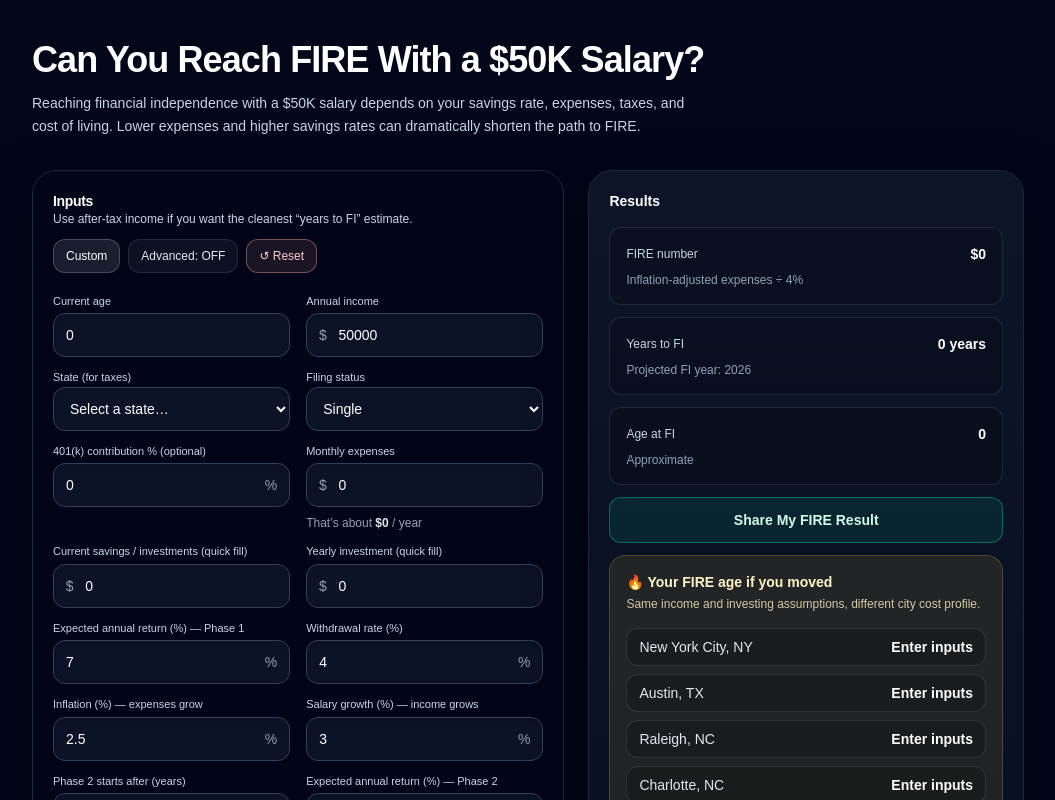
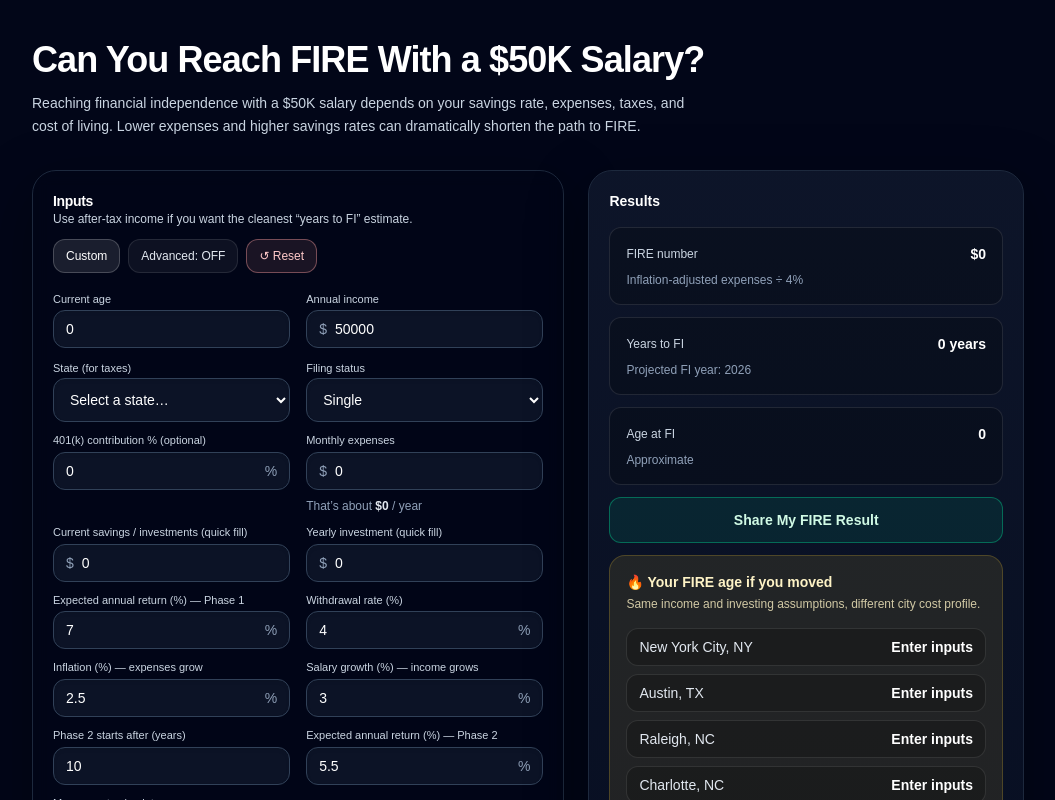
Before and after one commit to unmovedrooted/relocation-by-numbers, a Next.js app: page /fire-with-50k-salary in a window 1280 px wide. Shown: the top 800 px of the page, without its empty margins (112-1167 px from the left). Built offline with nearby package versions, Linux system fonts and the light colour scheme.

Commit message:
Adjust field label alignment

```diff
--- a/src/components/FireCalculator.tsx
+++ b/src/components/FireCalculator.tsx
@@ -1310,55 +1310,38 @@ function Field({
   prefix,
   suffix,
 }: {
-  label: string
-  value: number
-  onChange: (v: number) => void
-  prefix?: string
-  suffix?: string
+  label: string;
+  value: number;
+  onChange: (v: number) => void;
+  prefix?: string;
+  suffix?: string;
 }) {
-  const [raw, setRaw] = useState(String(value))
+  const [raw, setRaw] = useState(String(value));
 
   useEffect(() => {
-    setRaw(String(value))
-  }, [value])
+    setRaw(String(value));
+  }, [value]);
 
   return (
     <label className="block">
-      <div className="mb-1 text-[11px] font-medium text-slate-300">
-        {label}
-      </div>
-
-      <div className="relative flex h-11 items-center rounded-xl border border-slate-700 bg-slate-900/80 shadow-inner">
-
-        {/* Prefix column */}
-        {prefix && (
-          <div className="flex w-9 items-center justify-center text-sm text-slate-400">
-            {prefix}
-          </div>
-        )}
-
+     <div className="mb-1 text-[11px] leading-tight font-medium text-slate-300">{label}</div>
+      <div className="flex items-center rounded-xl border border-slate-700 bg-slate-900/80 px-3 py-2 shadow-inner transition focus-within:border-emerald-400/50 focus-within:ring-4 focus-within:ring-emerald-400/10">
+        {prefix ? <span className="mr-2 text-sm text-slate-400">{prefix}</span> : null}
         <input
           type="text"
           inputMode="numeric"
-          className={`w-full bg-transparent text-sm text-white outline-none ${
-            prefix ? "" : "pl-3"
-          }`}
+          className="w-full bg-transparent text-sm text-white outline-none placeholder:text-slate-500"
           value={raw}
           onChange={(e) => setRaw(e.target.value)}
           onBlur={() => {
-            const n = Number(raw)
-            const safe = Number.isFinite(n) ? n : 0
-            onChange(safe)
-            setRaw(String(safe))
+            const n = Number(raw);
+            const safe = Number.isFinite(n) ? n : 0;
+            onChange(safe);
+            setRaw(String(safe));
           }}
         />
-
-        {suffix && (
-          <div className="absolute right-3 text-sm text-slate-400">
-            {suffix}
-          </div>
-        )}
+        {suffix ? <span className="ml-2 text-sm text-slate-400">{suffix}</span> : null}
       </div>
     </label>
-  )
+  );
 }
```
